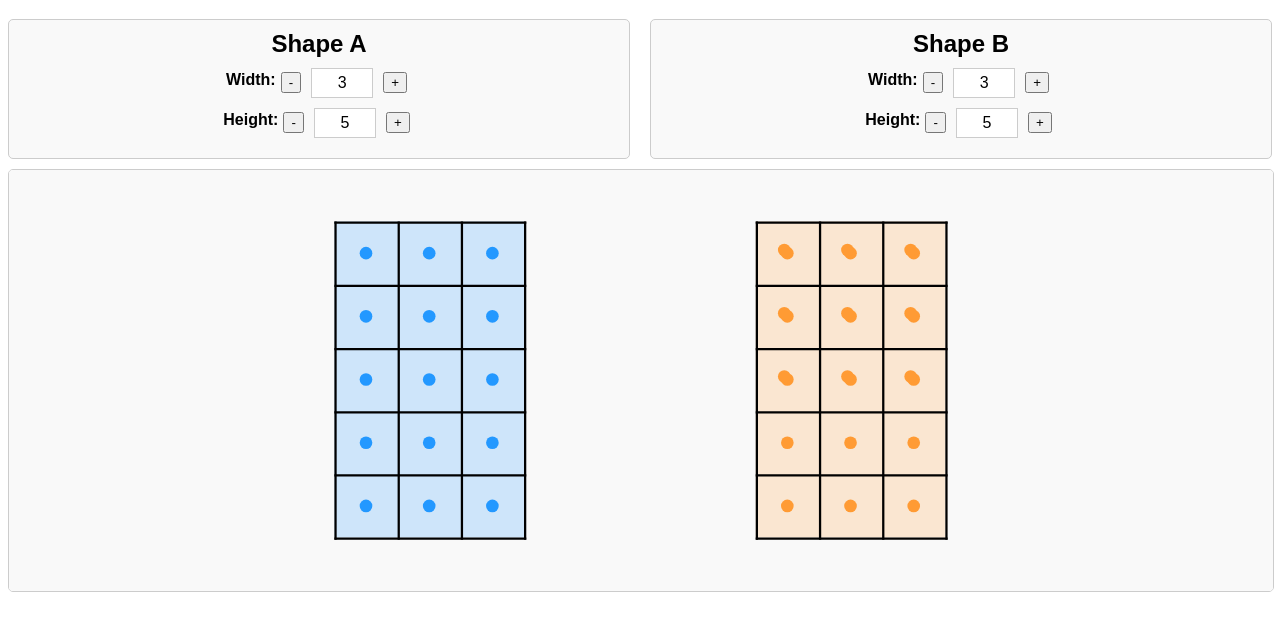
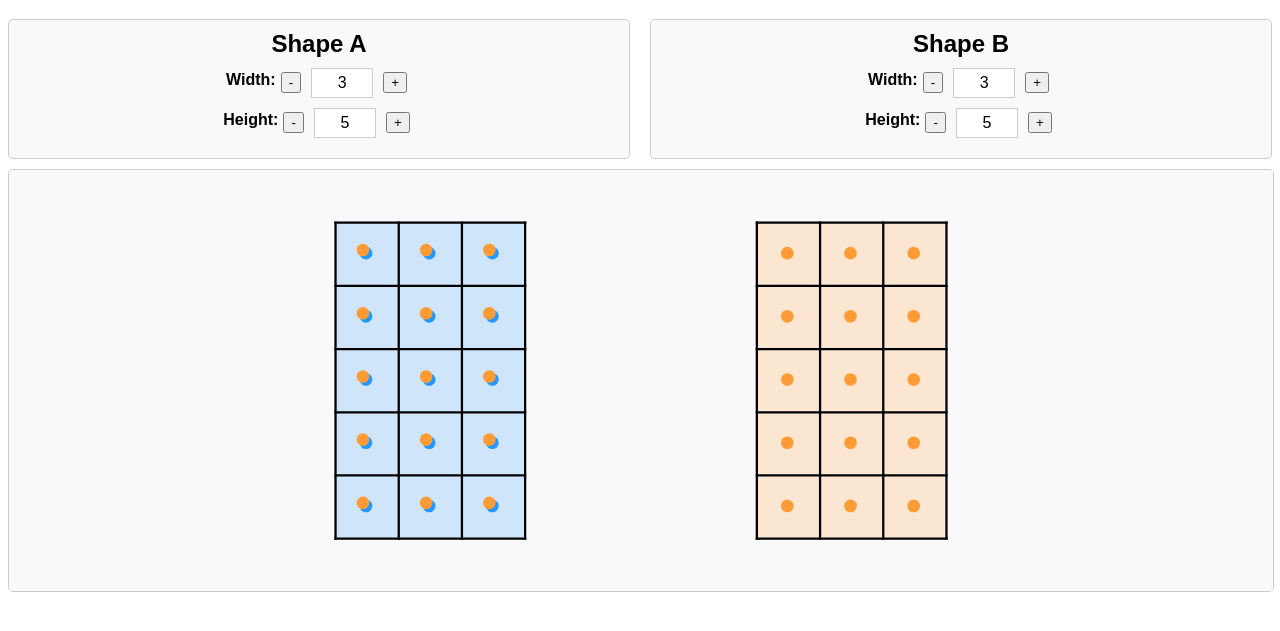
Before and after one commit to tobias17/tinygrad-playground, a plain HTML site: page ops/interpolate.html in a window 1280 px wide. Shown: the part 61-692 px from the top of the page. Drawn offline with Linux system fonts and the light colour scheme.

Commit message:
dots overlay

```diff
--- a/ops/interpolate.html
+++ b/ops/interpolate.html
@@ -242,8 +242,8 @@
          const cx1 = FULL_SECTION_SIZE * 1.0
          const cx2 = FULL_SECTION_SIZE * 2.0
 
-         const rects_points_a = create_grid(svg, cx1, cy, box_size, a_width, a_height, stroke_width, "color-a")
-         const rects_points_b = create_grid(svg, cx2, cy, box_size, b_width, b_height, stroke_width, "color-b")
+         const rects_points_a = create_grid(svg, cx1, cy, box_size, a_width, a_height, stroke_width, 'color-a')
+         const rects_points_b = create_grid(svg, cx2, cy, box_size, b_width, b_height, stroke_width, 'color-b')
 
          const marker = create_circle(svg, -100, -100, rects_points_a[1][0][0].getAttribute("r"), null, 'color-b')
 
@@ -259,14 +259,14 @@
          const corners_a = get_corners(rects_points_a[1])
          const corners_b = get_corners(rects_points_b[1])
          for (let x = 0; x < b_width; x++) {
-            for (let y = 0; y < b_width; y++) {
-               const px_a = (parseInt(rects_points_a[1][x][y].getAttribute("cx")) - corners_a[0]) / (corners_a[1] - corners_a[0])
-               const py_a = (parseInt(rects_points_a[1][x][y].getAttribute("cy")) - corners_a[2]) / (corners_a[3] - corners_a[2])
+            for (let y = 0; y < b_height; y++) {
+               const px_b = (parseInt(rects_points_b[1][y][x].getAttribute("cx")) - corners_b[0]) / (corners_b[1] - corners_b[0])
+               const py_b = (parseInt(rects_points_b[1][y][x].getAttribute("cy")) - corners_b[2]) / (corners_b[3] - corners_b[2])
 
-               const xx = corners_b[0] + px_a * (corners_b[1] - corners_b[0])
-               const yy = corners_b[2] + py_a * (corners_b[3] - corners_b[2])
+               const xx = corners_a[0] + px_b * (corners_a[1] - corners_a[0])
+               const yy = corners_a[2] + py_b * (corners_a[3] - corners_a[2])
 
-               create_circle(svg, xx, yy, rects_points_a[1][0][0].getAttribute("r"), null, 'color-b')
+               create_circle(svg, xx, yy, rects_points_b[1][0][0].getAttribute("r"), null, 'color-b')
             }
          }
       }
```
